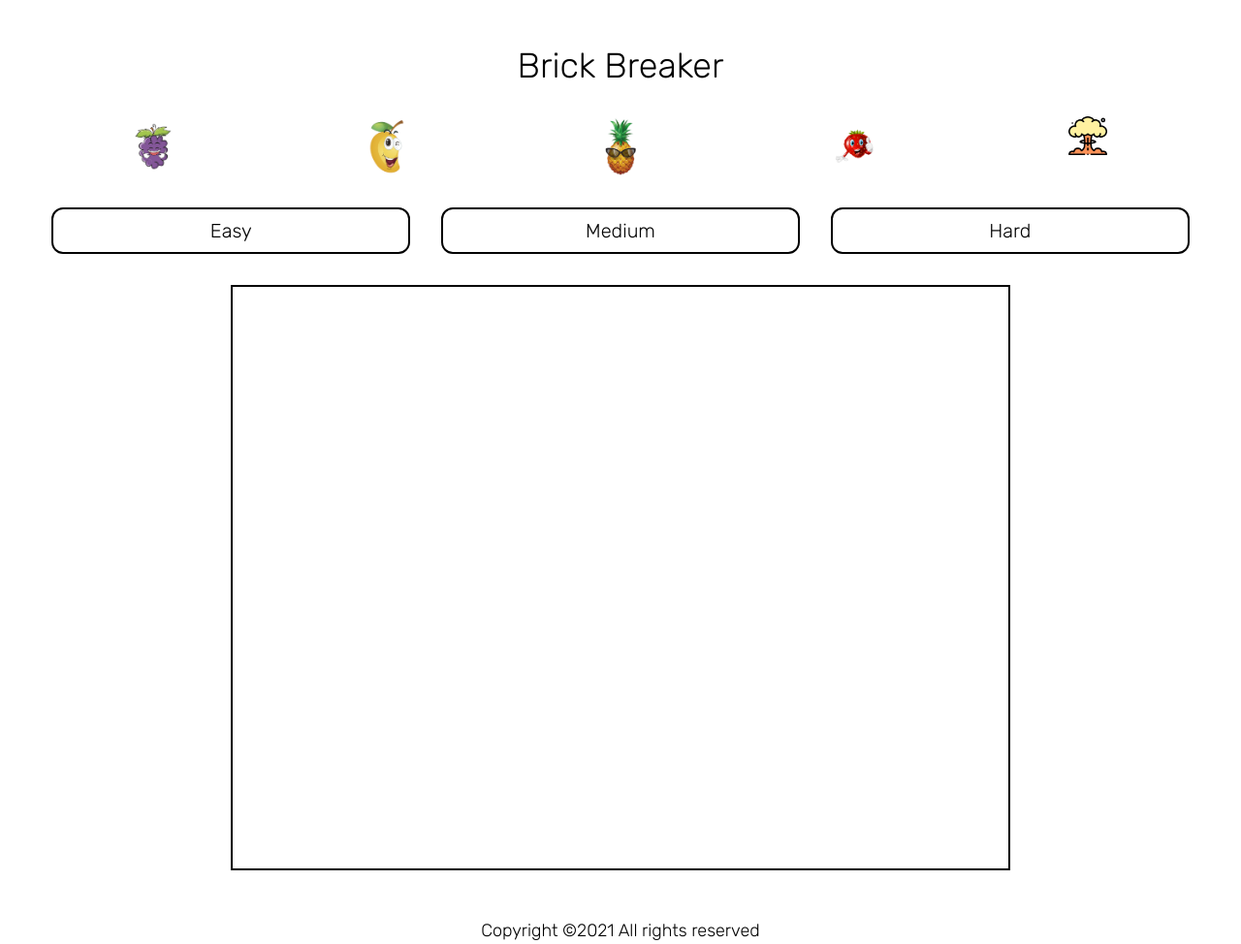
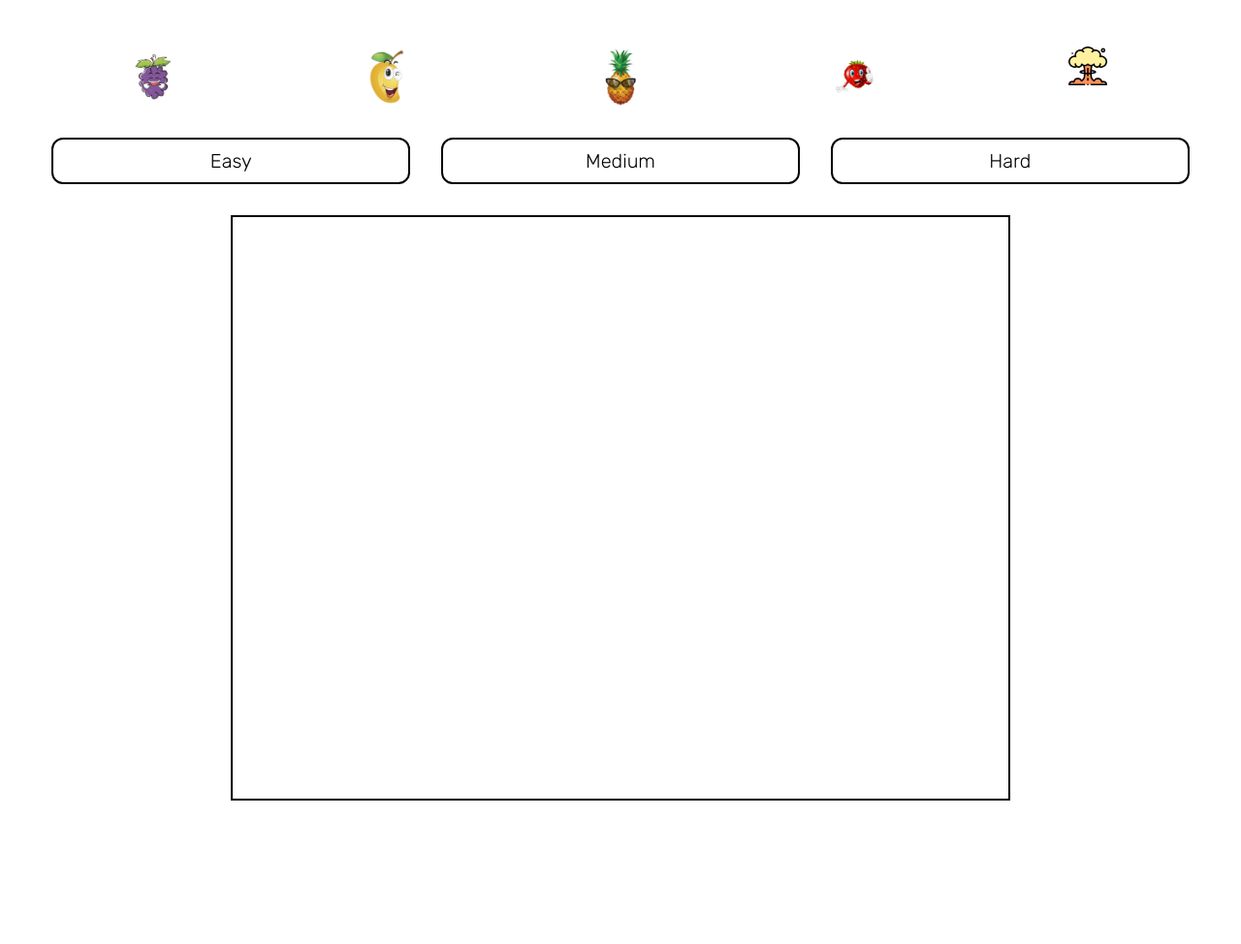
Before and after one commit to jaskarnmankoo/brick-breaker, a Gatsby site: page / in a window 1280 px wide. Shown: the whole page at 97% size. After the commit the page ends 826 px from the top, so only its background shows below. Built offline with nearby package versions, Linux system fonts and the light colour scheme; Gatsby itself is replaced by a stand-in of ours.

Commit message:
updated game

```diff
--- a/src/pages/index.js
+++ b/src/pages/index.js
@@ -461,7 +461,6 @@ export default function Home() {
     <>
       <SearchEngineOptimization title="Home" gameMode={gameMode} />
       <main className="grid grid-cols-1">
-        <h1 className="text-center">Brick Breaker</h1>
         <div className="grid grid-cols-5 justify-items-center">
           <img id="grape" src={grape} alt="" width={40} height={65} />
           <img id="mango" src={mango} alt="" width={40} height={65} />
@@ -504,9 +503,6 @@ export default function Home() {
           />
         </div>
       </main>
-      <footer className="text-center">
-        <p>Copyright ©2021 All rights reserved</p>
-      </footer>
     </>
   );
 }
```
